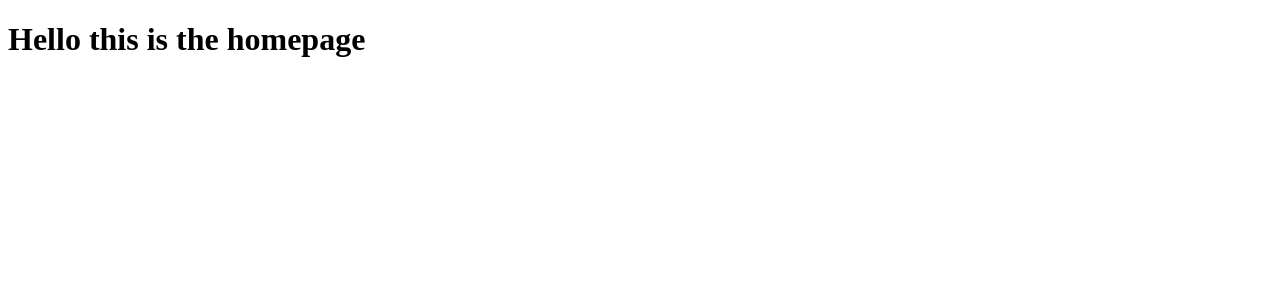
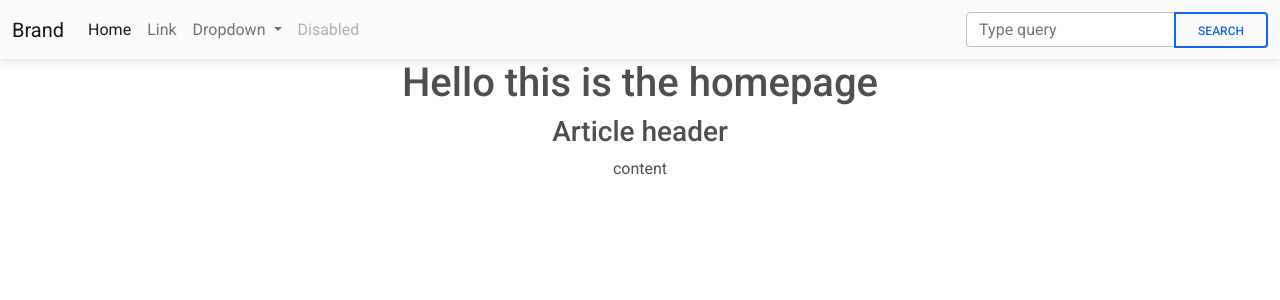
Before and after one commit to Kristbjorgosk/CMS, a Flask app: page / in a window 1280 px wide. Shown: the top 300 px of the page. Run offline with Flask 2, Linux system fonts and the light colour scheme; some libraries are stand-ins or nearby versions.

Commit message:
setting up layout

```diff
--- /dev/null
+++ b/templates/includes/_navbar.html
@@ -0,0 +1,96 @@
+<!DOCTYPE html>
+<html lang="en">
+  <head>
+    <meta charset="UTF-8" />
+    <meta name="viewport" content="width=device-width, initial-scale=1.0" />
+    <title>Document</title>
+  </head>
+  <body>
+    <!-- Navbar -->
+    <nav class="navbar navbar-expand-lg navbar-light bg-light">
+      <!-- Container wrapper -->
+      <div class="container-fluid">
+        <!-- Navbar brand -->
+        <a class="navbar-brand" href="#">Brand</a>
+
+        <!-- Toggle button -->
+        <button
+          class="navbar-toggler"
+          type="button"
+          data-mdb-toggle="collapse"
+          data-mdb-target="#navbarSupportedContent"
+          aria-controls="navbarSupportedContent"
+          aria-expanded="false"
+          aria-label="Toggle navigation"
+        >
+          <i class="fas fa-bars"></i>
+        </button>
+
+        <!-- Collapsible wrapper -->
+        <div class="collapse navbar-collapse" id="navbarSupportedContent">
+          <!-- Left links -->
+          <ul class="navbar-nav me-auto mb-2 mb-lg-0">
+            <li class="nav-item">
+              <a class="nav-link active" aria-current="page" href="#">Home</a>
+            </li>
+            <li class="nav-item">
+              <a class="nav-link" href="#">Link</a>
+            </li>
+            <!-- Navbar dropdown -->
+            <li class="nav-item dropdown">
+              <a
+                class="nav-link dropdown-toggle"
+                href="#"
+                id="navbarDropdown"
+                role="button"
+                data-mdb-toggle="dropdown"
+                aria-expanded="false"
+              >
+                Dropdown
+              </a>
+              <!-- Dropdown menu -->
+              <ul class="dropdown-menu" aria-labelledby="navbarDropdown">
+                <li><a class="dropdown-item" href="#">Action</a></li>
+                <li><a class="dropdown-item" href="#">Another action</a></li>
+                <li><hr class="dropdown-divider" /></li>
+                <li>
+                  <a class="dropdown-item" href="#">Something else here</a>
+                </li>
+              </ul>
+            </li>
+            <li class="nav-item">
+              <a
+                class="nav-link disabled"
+                href="#"
+                tabindex="-1"
+                aria-disabled="true"
+                >Disabled</a
+              >
+            </li>
+          </ul>
+          <!-- Left links -->
+
+          <!-- Search form -->
+          <form class="d-flex input-group w-auto">
+            <input
+              type="search"
+              class="form-control"
+              placeholder="Type query"
+              aria-label="Search"
+            />
+            <button
+              class="btn btn-outline-primary"
+              type="button"
+              data-mdb-ripple-color="dark"
+            >
+              Search
+            </button>
+          </form>
+        </div>
+        <!-- Collapsible wrapper -->
+      </div>
+      <!-- Container wrapper -->
+    </nav>
+    <!-- Navbar -->
+  </body>
+</html>
--- a/templates/index.html
+++ b/templates/index.html
@@ -1,11 +1,7 @@
-<!DOCTYPE html>
-<html lang="en">
-  <head>
-    <meta charset="UTF-8" />
-    <meta name="viewport" content="width=device-width, initial-scale=1.0" />
-    <title>Home</title>
-  </head>
-  <body>
-    <h1>Hello this is the homepage</h1>
-  </body>
-</html>
+{% extends 'layout.html' %} {% block body %}
+<div class="jumbotron text-center">
+  <h1>Hello this is the homepage</h1>
+  <h3>Article header</h3>
+  <p>content</p>
+</div>
+{% endblock %}
--- /dev/null
+++ b/templates/layout.html
@@ -0,0 +1,26 @@
+<!DOCTYPE html>
+<html lang="en">
+  <head>
+    <meta charset="UTF-8" />
+    <meta name="viewport" content="width=device-width, initial-scale=1.0" />
+    <!-- Font Awesome -->
+    <link
+      href="https://cdnjs.cloudflare.com/ajax/libs/font-awesome/5.15.1/css/all.min.css"
+      rel="stylesheet"
+    />
+    <!-- Google Fonts -->
+    <link
+      href="https://fonts.googleapis.com/css?family=Roboto:300,400,500,700&display=swap"
+      rel="stylesheet"
+    />
+    <!-- MDB -->
+    <link
+      href="https://cdnjs.cloudflare.com/ajax/libs/mdb-ui-kit/3.2.0/mdb.min.css"
+      rel="stylesheet"
+    />
+    <title>Document</title>
+  </head>
+  <body>
+    {% include 'includes/_navbar.html' %} {% block body %} {% endblock %}
+  </body>
+</html>
```
